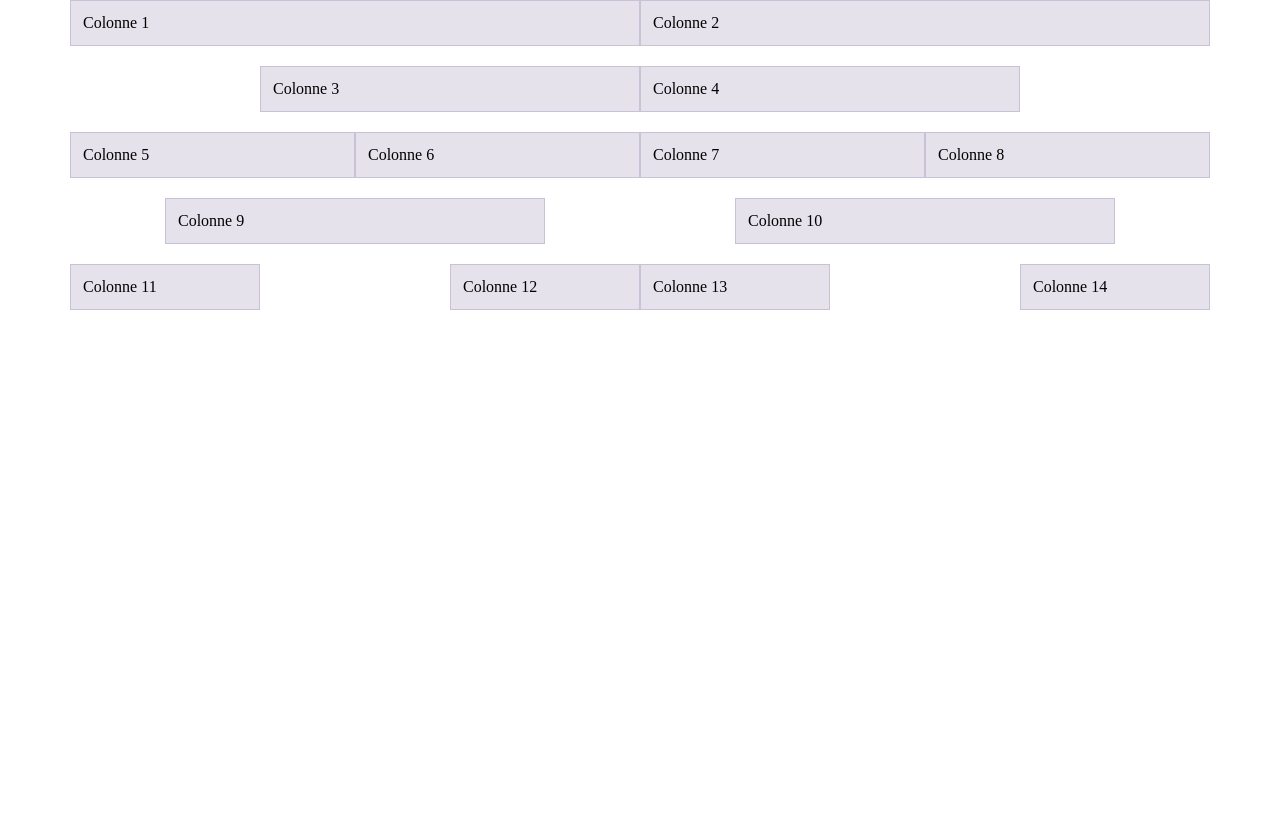
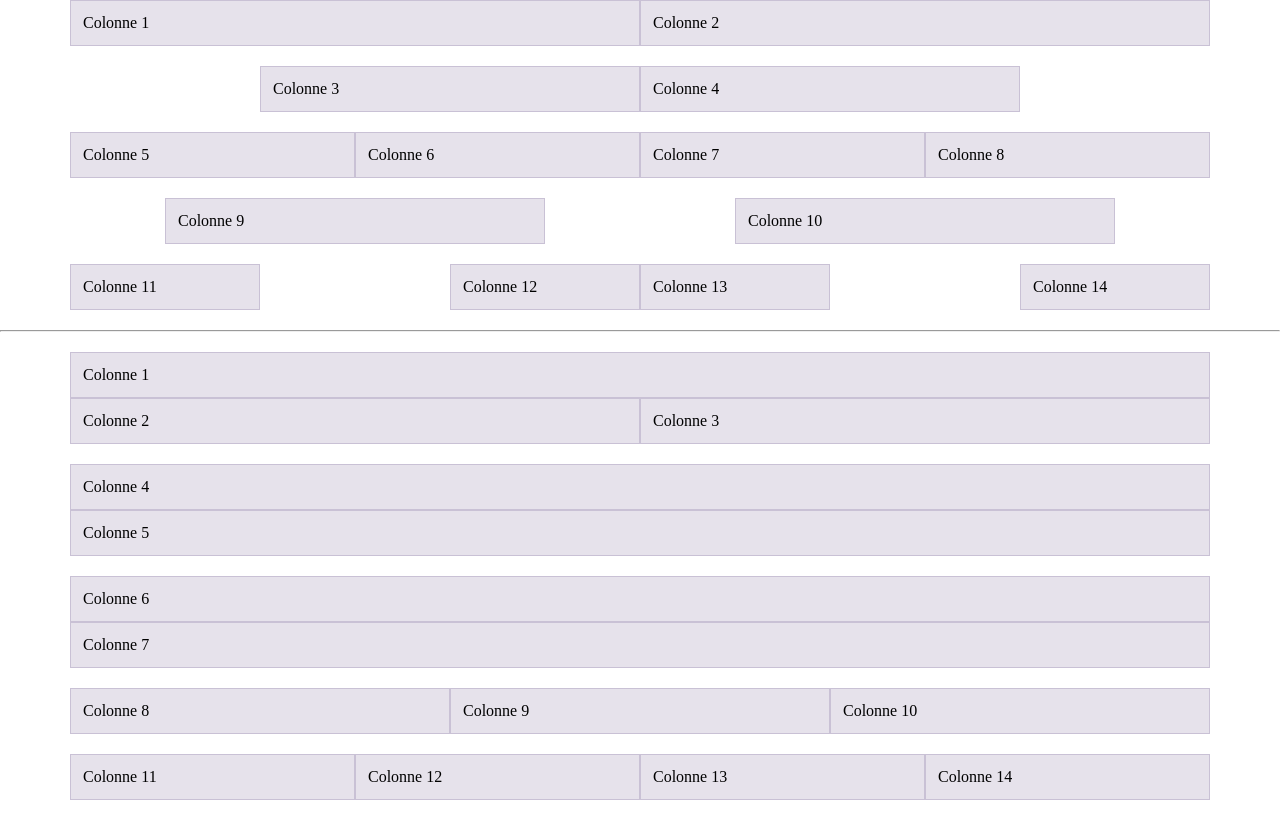
Before and after one commit to thomasrouiller/exercice-bootstrap-4-layout-responsive-avance, a website built with Parcel: page src/index.html in a window 1280 px wide. Built offline with nearby package versions, Linux system fonts and the light colour scheme.

Commit message:
ex order

```diff
--- a/src/index.html
+++ b/src/index.html
@@ -8,6 +8,7 @@
   </head>
   <body>
     <main>
+      <!-- ex offset -->
       <div class="container">
         <div class="row">
           <div class="col-6">Colonne 1</div>
@@ -48,6 +49,35 @@
           </div>
         </div>
       </div>
+      <!-- ex order -->
+      <hr />
+      <br />
+      <div class="container">
+        <div class="row">
+          <div class="col-12">Colonne 1</div>
+          <div class="col-6">Colonne 2</div>
+          <div class="col-6">Colonne 3</div>
+        </div>
+        <div class="row">
+          <div class="col-12">Colonne 4</div>
+          <div class="col-12">Colonne 5</div>
+        </div>
+        <div class="row">
+          <div class="col-12">Colonne 6</div>
+          <div class="col-12">Colonne 7</div>
+        </div>
+        <div class="row">
+          <div class="col-4">Colonne 8</div>
+          <div class="col-4">Colonne 9</div>
+          <div class="col-4">Colonne 10</div>
+        </div>
+        <div class="row">
+          <div class="col-3">Colonne 11</div>
+          <div class="col-3">Colonne 12</div>
+          <div class="col-3">Colonne 13</div>
+          <div class="col-3">Colonne 14</div>
+        </div>
+      </div>
     </main>
     <script src="js/main.js" type="module"></script>
   </body>
--- a/src/scss/main.scss
+++ b/src/scss/main.scss
@@ -60,3 +60,7 @@ video {
 .container {
   margin-bottom: 20px;
 }
+
+.row {
+  margin-bottom: 20px;
+}
```
